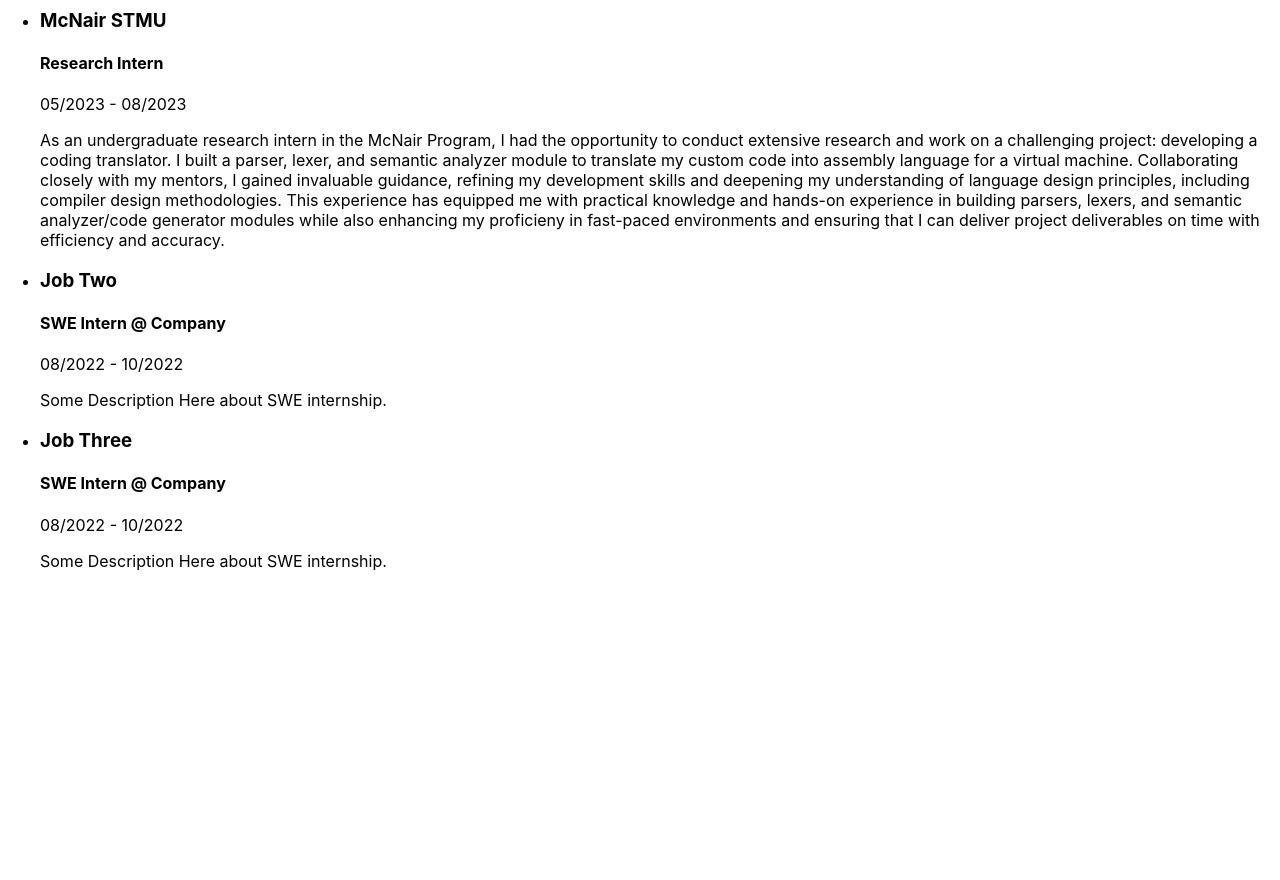
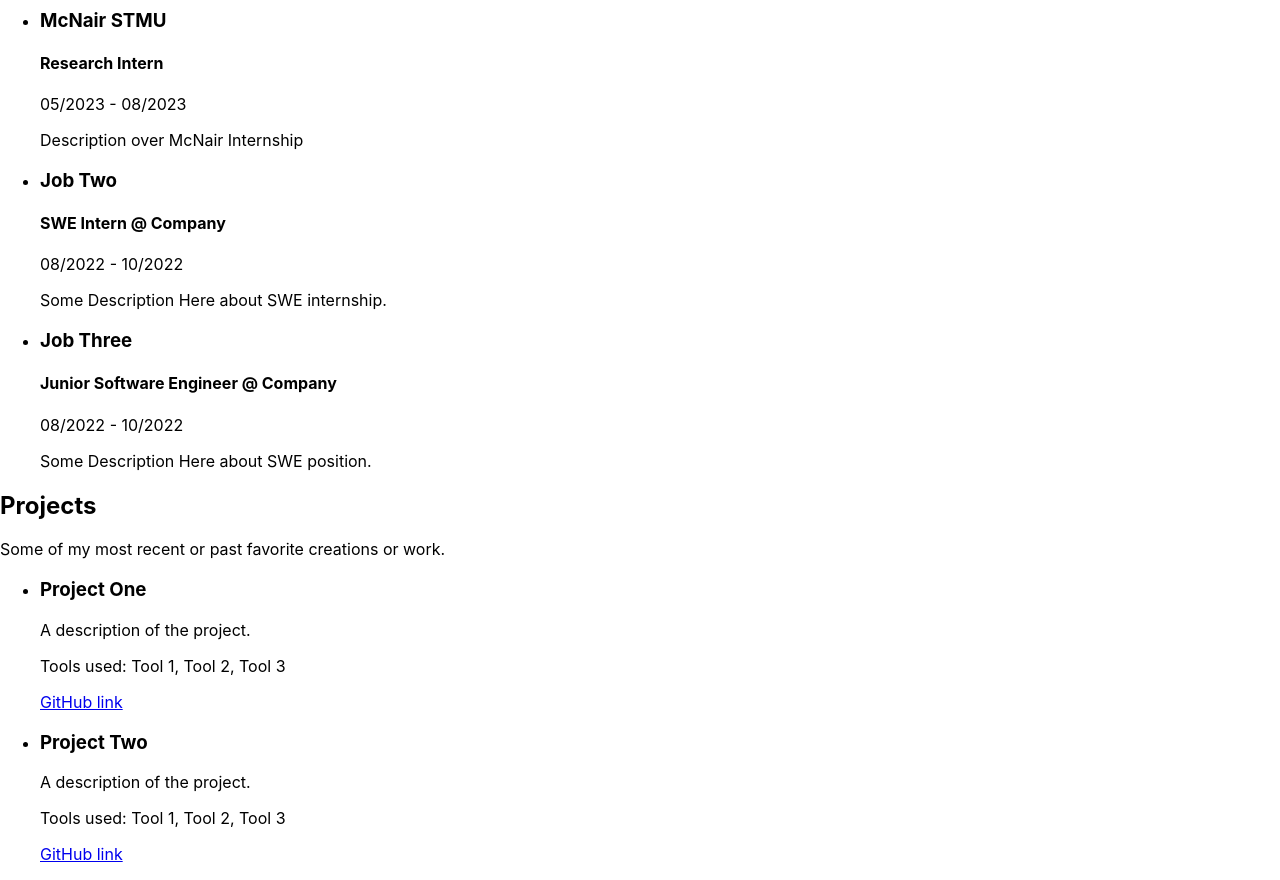
Before and after one commit to KevinTrinh1227/Reactfolio, a React (Create React App) app: page / in a window 1280 px wide. Shown: the part 480-1360 px from the top of the page. Before the commit the page ends 1067 px from the top, so only its background shows below. Built offline with nearby package versions, Linux system fonts and the light colour scheme.

Commit message:
Added sideprojects and minor json updates

```diff
--- a/src/App.js
+++ b/src/App.js
@@ -1,12 +1,14 @@
 import React from "react";
 import About from "./components/About";
 import WorkExperience from "./components/WorkExperience";
+import SideProjects from "./components/SideProjects";
 
 function App() {
   return (
     <div className="App">
       <About />
       <WorkExperience />
+      <SideProjects />
     </div>
   );
 }
--- /dev/null
+++ b/src/components/SideProjects.js
@@ -0,0 +1,26 @@
+import React from "react";
+import contentData from "../content.json";
+
+const SideProjects = () => {
+  const projects = contentData.projects;
+
+  return (
+    <div className="SideProjects">
+      <h2>{projects.section.title}</h2>
+      <p>{projects.section.description}</p>
+
+      <ul>
+        {projects.project_items.map((project) => (
+          <li key={project.project_name}>
+            <h3>{project.project_name}</h3>
+            <p>{project.description}</p>
+            <p>Tools used: {project.tools_used.join(", ")}</p>
+            <a href={project.github_link} target="_blank">GitHub link</a>
+          </li>
+        ))}
+      </ul>
+    </div>
+  );
+};
+
+export default SideProjects;
--- a/src/content.json
+++ b/src/content.json
@@ -14,7 +14,7 @@
     }
   ],
   "about_me": {
-    "title": "TEST",
+    "title": "About Me Title",
     "skills": ["Python", "JavaScript ES6+", "HTML & CSS", "C & C++"],
     "headShotUrl": "https://www.kevintrinh.dev/assets/images/portrait.jpg",
     "bio": "I have a profound interest in numerous types of software development such as machine learning, computer security, databases, and everything in between. I'm a huge enthusiast for desk setups, PC builds, and tattoos. In my free time, I enjoy exploring nature, getting boba, playing video games, and thrifting."
@@ -26,7 +26,7 @@
       "start_date": "05/2023",
       "end_date": "08/2023",
       "still_active": false,
-      "description": "As an undergraduate research intern in the McNair Program, I had the opportunity to conduct extensive research and work on a challenging project: developing a coding translator. I built a parser, lexer, and semantic analyzer module to translate my custom code into assembly language for a virtual machine. \n\nCollaborating closely with my mentors, I gained invaluable guidance, refining my development skills and deepening my understanding of language design principles, including compiler design methodologies. This experience has equipped me with practical knowledge and hands-on experience in building parsers, lexers, and semantic analyzer/code generator modules while also enhancing my proficieny in fast-paced environments and ensuring that I can deliver project deliverables on time with efficiency and accuracy."
+      "description": "Description over McNair Internship"
     },
     {
       "company": "Job Two",
@@ -38,11 +38,31 @@
     },
     {
       "company": "Job Three",
-      "title": "SWE Intern @ Company",
+      "title": "Junior Software Engineer @ Company",
       "start_date": "08/2022",
       "end_date": "10/2022",
       "still_active": false,
-      "description": "Some Description Here about SWE internship."
+      "description": "Some Description Here about SWE position."
     }
-  ]
+  ],
+  "projects": {
+    "section": {
+      "title": "Projects",
+      "description": "Some of my most recent or past favorite creations or work."
+    },
+    "project_items": [
+      {
+        "project_name": "Project One",
+        "description": "A description of the project.",
+        "tools_used": ["Tool 1", "Tool 2", "Tool 3"],
+        "github_link": "https://github.com/your-username/project-one"
+      },
+      {
+        "project_name": "Project Two",
+        "description": "A description of the project.",
+        "tools_used": ["Tool 1", "Tool 2", "Tool 3"],
+        "github_link": "https://github.com/your-username/project-two"
+      }
+    ]
+  }
 }
```
